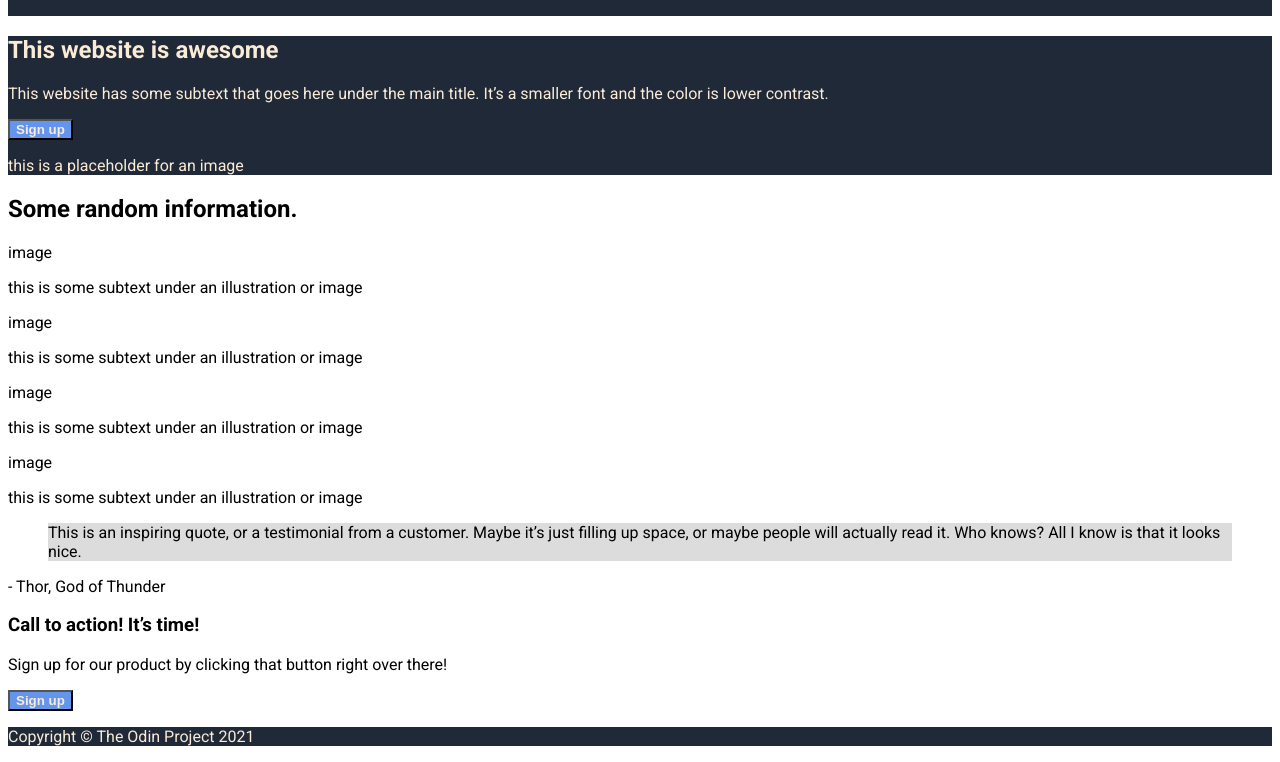
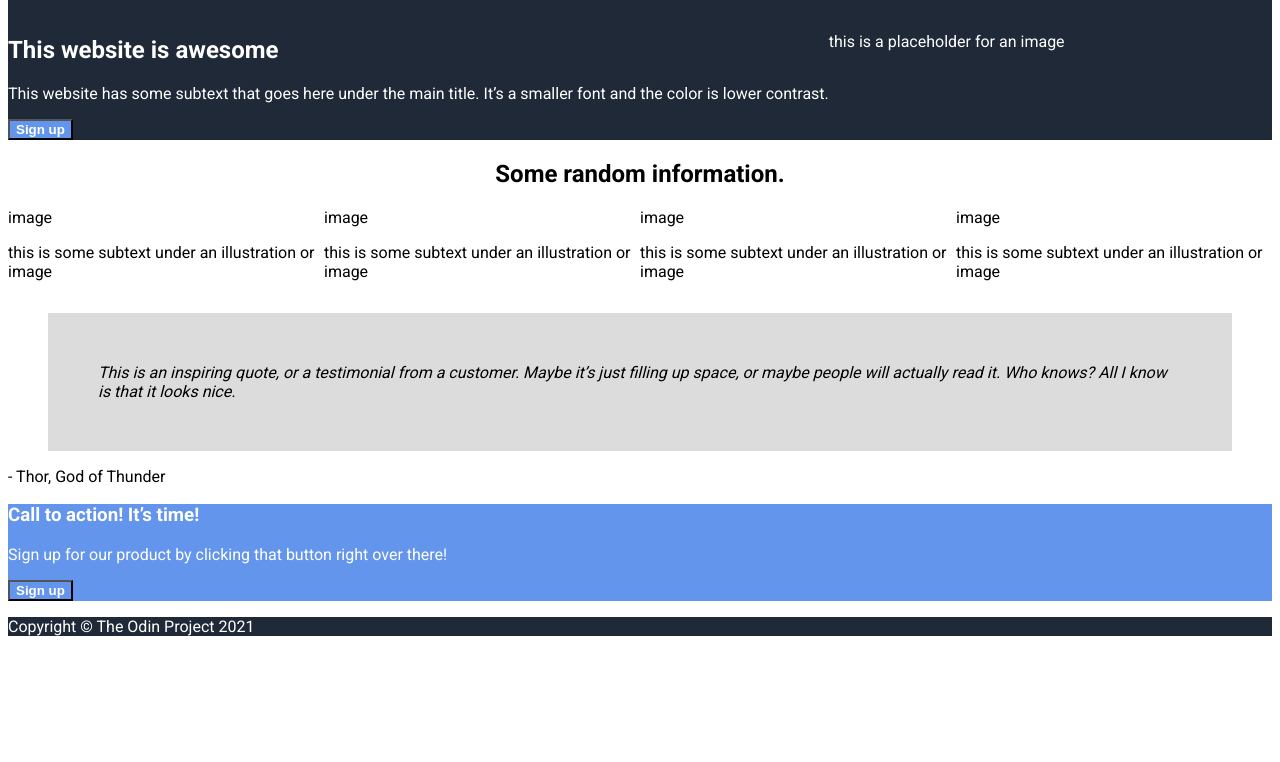
Before and after one commit to joedituri/landing-page, a plain HTML site: page index.html in a window 1280 px wide. Shown: the part 93-855 px from the top of the page. After the commit the page ends 800 px from the top, so only its background shows below. Drawn offline with Linux system fonts and the light colour scheme.

Commit message:
change words color to white

```diff
--- a/index.html
+++ b/index.html
@@ -31,8 +31,9 @@
 
     <!-- Hero Section -->
         <section class="section1">
+            <div class="container">
             <div>
-                <h2>This website is awesome</h2>
+                <h1>This website is awesome</h2>
                 <p>
                     This website has some subtext that goes here under the main title.
                     It’s a smaller font and the color is lower contrast.
@@ -43,13 +44,14 @@
             <div>
                 <p>this is a placeholder for an image</p>
             </div>
+            </div>
         </section>
 
     <!-- Information Section -->
     <section>
         <h2>Some random information.</h2>
 
-        <div>
+        <div class="container">
             <div>
                 <div>image</div>
                 <p>this is some subtext under an illustration or image</p>
@@ -84,7 +86,7 @@
 
     <!-- Call to Action -->
     <section>
-        <div>
+        <div class="bottom-section">
             <h3>Call to action! It’s time!</h3>
             <p>Sign up for our product by clicking that button right over there!</p>
             <button>Sign up</button>
--- a/style.css
+++ b/style.css
@@ -6,29 +6,35 @@ body {
 
 header, footer {
     background-color: #1F2937;
-    color: antiquewhite;
-    border: 5px;
+    color: white;
+
 }
 
+h2 {
+    text-align: center;
+}
 a {
-    color: antiquewhite;
+    color: white;
     text-decoration: none;
     padding: 20px
 }
 
 .section1{
     background-color: #1F2937;
-    color: antiquewhite;
+    color: white;
 }
 
 button {
     background-color: cornflowerblue;
     font-weight: bold;
-    color: antiquewhite;
+    color: white;
 }
 
 blockquote{
-    background-color: gainsboro
+    background-color: gainsboro;
+    padding: 50px;
+    font-style: italic;
+
 }
 
 inner-column {
@@ -42,3 +48,8 @@ outer-column {
 .container {
     display: flex;
 }
+
+.bottom-section {
+    background-color: cornflowerblue;
+    color: white;
+}
```
